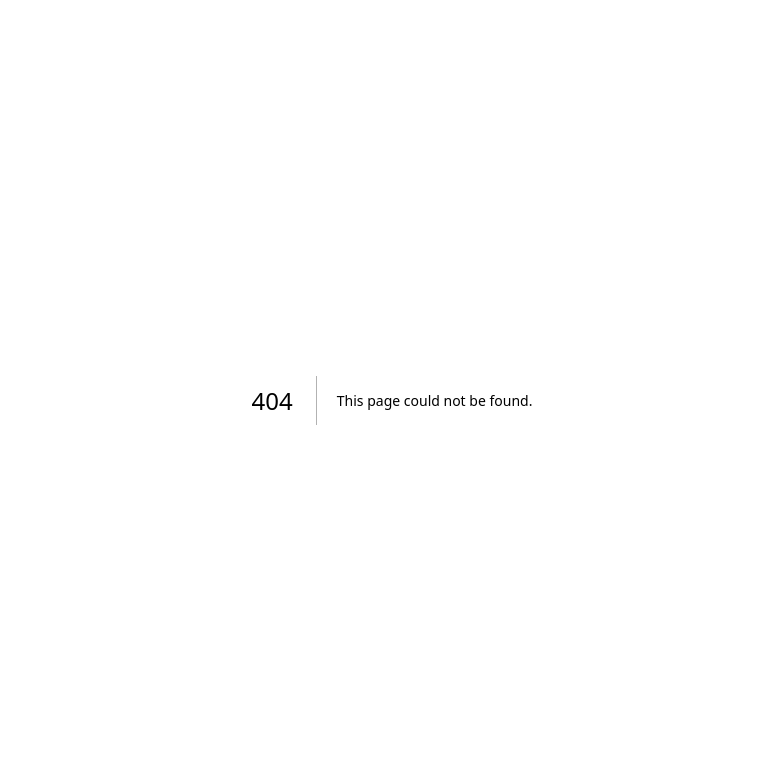
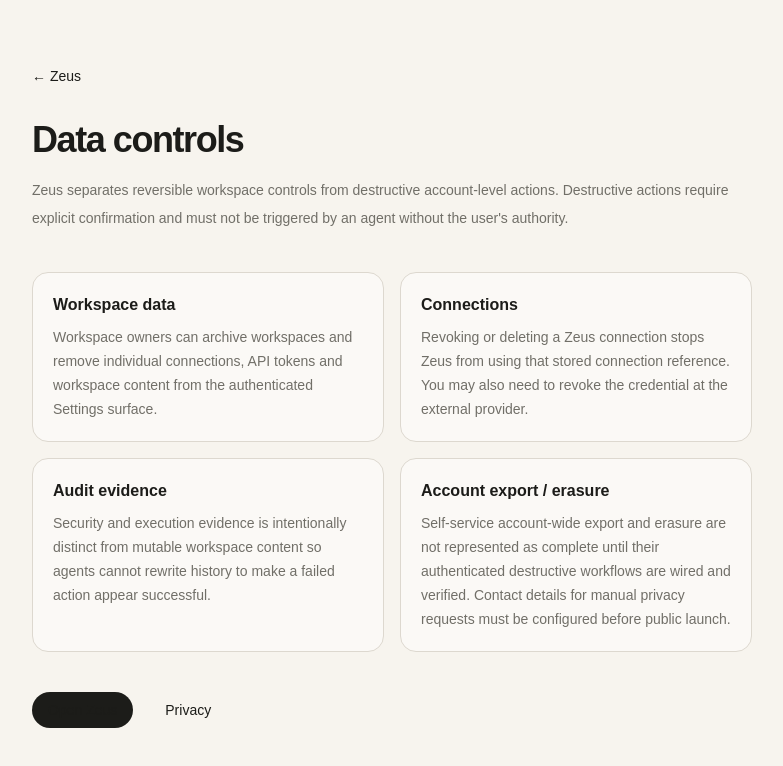
Before and after one commit to clarityosbaerbelwesterop-gif/Zeus, a Next.js app in the folder apps/web/: page /data-controls in a window 1280 px wide. Before the commit this address had no page. Shown: the top 766 px of the page, without its empty margins (248-1031 px from the left). Built offline with nearby package versions, Linux system fonts and the light colour scheme.

Commit message:
legal: add data-controls surface

```diff
--- /dev/null
+++ b/apps/web/app/data-controls/page.tsx
@@ -0,0 +1,23 @@
+import Link from "next/link";
+
+export const metadata = {
+  title: "Data Controls | Zeus",
+  description: "Account, workspace, integration and audit data controls in Zeus.",
+};
+
+export default function DataControlsPage() {
+  return (
+    <main className="mx-auto min-h-screen max-w-3xl px-6 py-16">
+      <Link href="/" className="text-sm text-[var(--muted)]">← Zeus</Link>
+      <h1 className="mt-8 text-4xl font-semibold tracking-[-0.04em]">Data controls</h1>
+      <p className="mt-4 text-sm leading-7 text-[var(--muted)]">Zeus separates reversible workspace controls from destructive account-level actions. Destructive actions require explicit confirmation and must not be triggered by an agent without the user's authority.</p>
+      <div className="mt-10 grid gap-4 sm:grid-cols-2">
+        <section className="rounded-2xl border border-[var(--line)] bg-white/45 p-5"><h2 className="font-semibold">Workspace data</h2><p className="mt-2 text-sm leading-6 text-[var(--muted)]">Workspace owners can archive workspaces and remove individual connections, API tokens and workspace content from the authenticated Settings surface.</p></section>
+        <section className="rounded-2xl border border-[var(--line)] bg-white/45 p-5"><h2 className="font-semibold">Connections</h2><p className="mt-2 text-sm leading-6 text-[var(--muted)]">Revoking or deleting a Zeus connection stops Zeus from using that stored connection reference. You may also need to revoke the credential at the external provider.</p></section>
+        <section className="rounded-2xl border border-[var(--line)] bg-white/45 p-5"><h2 className="font-semibold">Audit evidence</h2><p className="mt-2 text-sm leading-6 text-[var(--muted)]">Security and execution evidence is intentionally distinct from mutable workspace content so agents cannot rewrite history to make a failed action appear successful.</p></section>
+        <section className="rounded-2xl border border-[var(--line)] bg-white/45 p-5"><h2 className="font-semibold">Account export / erasure</h2><p className="mt-2 text-sm leading-6 text-[var(--muted)]">Self-service account-wide export and erasure are not represented as complete until their authenticated destructive workflows are wired and verified. Contact details for manual privacy requests must be configured before public launch.</p></section>
+      </div>
+      <div className="mt-10 flex gap-4 text-sm"><Link href="/app" className="rounded-full bg-[var(--ink)] px-4 py-2 text-white">Open Zeus</Link><Link href="/privacy" className="px-4 py-2 underline">Privacy</Link></div>
+    </main>
+  );
+}
```
